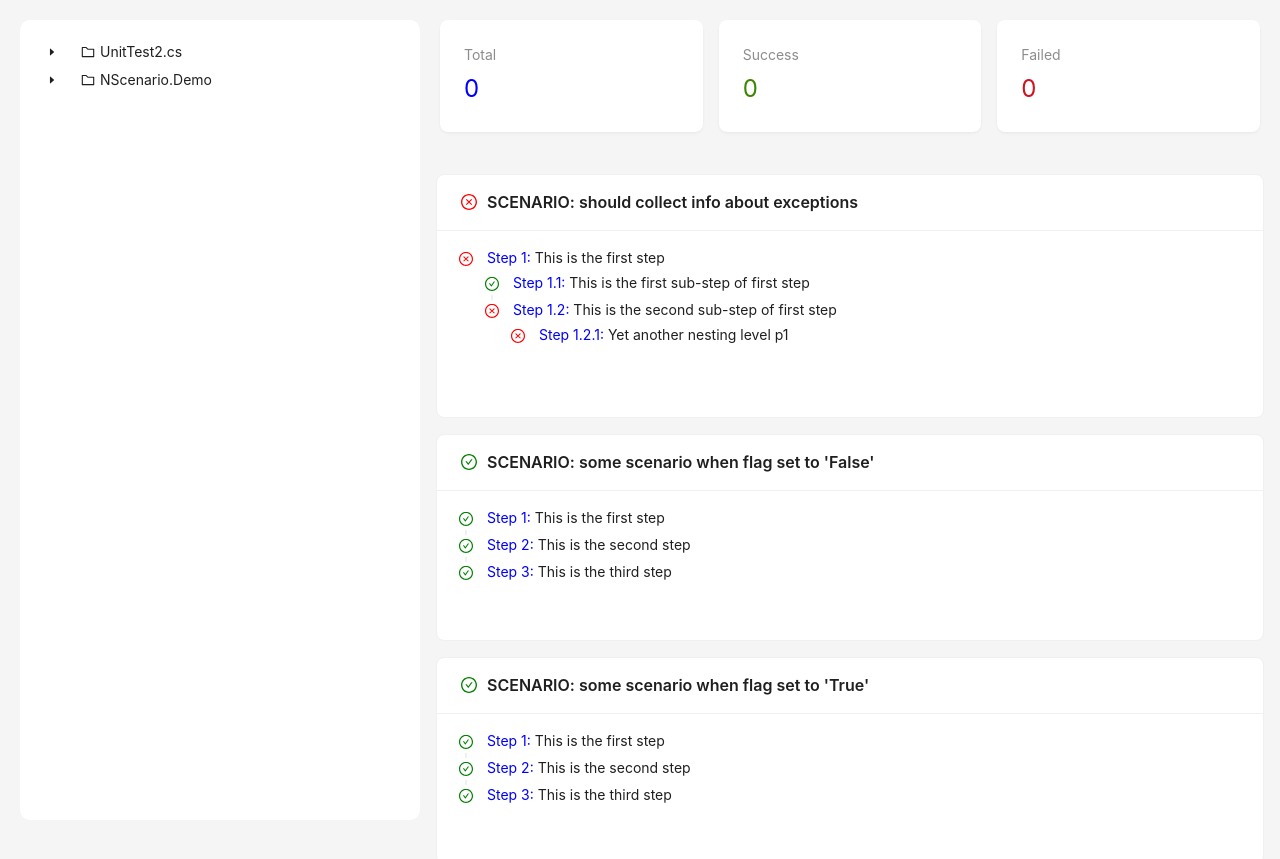
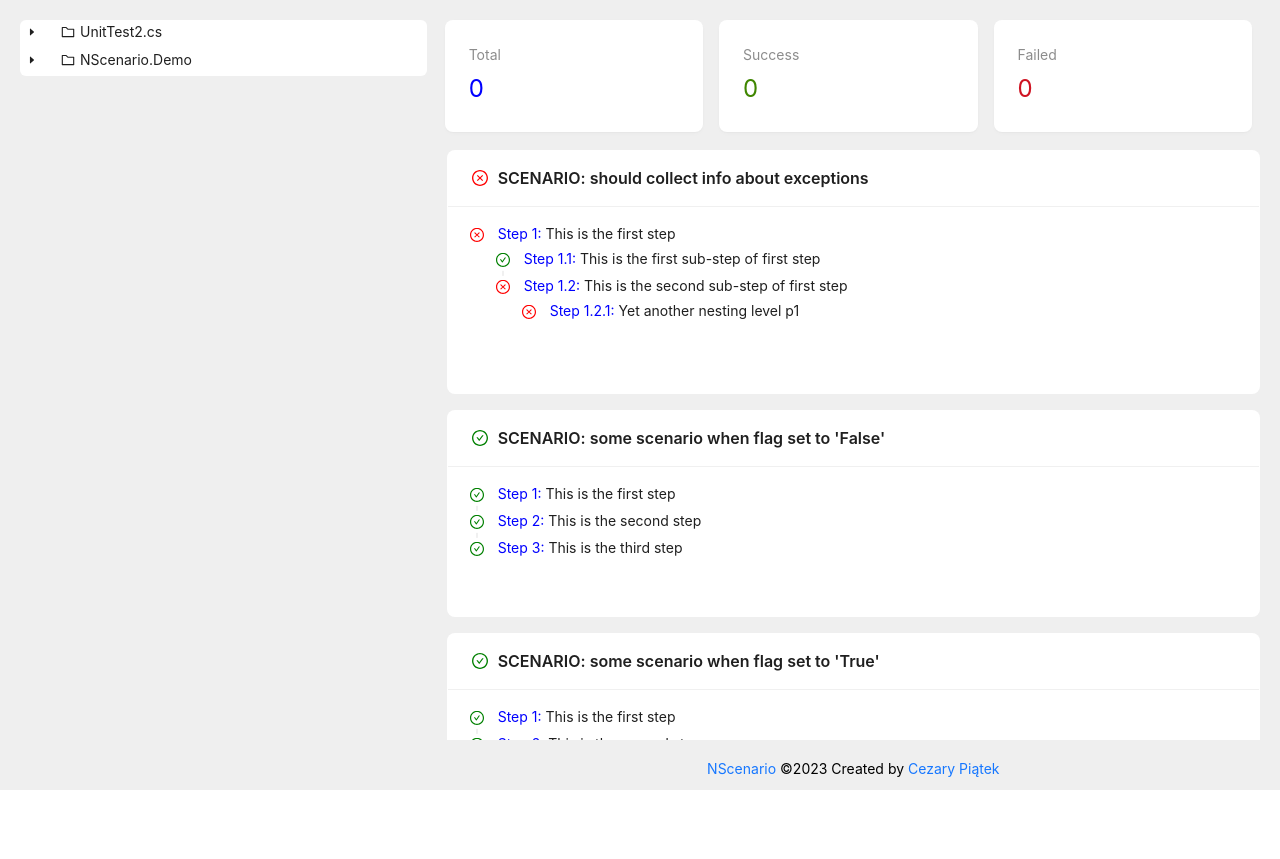
Before and after one commit to cezarypiatek/NScenario, a React (Create React App) app in the folder src/nscenario-report-browser/: page / in a window 1280 px wide. Shown: the top 859 px of the page. After the commit the page ends 800 px from the top, so only its background shows below. Built offline with nearby package versions, Linux system fonts and the light colour scheme.

Commit message:
Improve layout for report browser

```diff
--- a/src/nscenario-report-browser/public/scenarios.json
+++ b/src/nscenario-report-browser/public/scenarios.json
@@ -318,5 +318,77 @@
         "SubSteps": null
       }
     ]
+  },
+  {
+    "ScenarioTitle": "should Present BASIC Scenario With Camel Case Title 1",
+    "MethodName": "shouldPresentBASICScenarioWithCamelCaseTitle",
+    "FilePath": "C:\\repos\\NScenario\\src\\NScenario.Demo\\UnitTest1.cs",
+    "LineNumber": 36,
+    "Status": 0,
+    "Steps": [
+      {
+        "Description": "This is the first step",
+        "LineNumber": 38,
+        "FilePath": "C:\\repos\\NScenario\\src\\NScenario.Demo\\UnitTest1.cs",
+        "ExecutionTime": "00:00:00.0002279",
+        "Status": 3,
+        "Exception": null,
+        "SubSteps": null
+      },
+      {
+        "Description": "This is the second step",
+        "LineNumber": 43,
+        "FilePath": "C:\\repos\\NScenario\\src\\NScenario.Demo\\UnitTest1.cs",
+        "ExecutionTime": "00:00:00.0001344",
+        "Status": 3,
+        "Exception": null,
+        "SubSteps": null
+      },
+      {
+        "Description": "This is the third step",
+        "LineNumber": 48,
+        "FilePath": "C:\\repos\\NScenario\\src\\NScenario.Demo\\UnitTest1.cs",
+        "ExecutionTime": "00:00:00.0001646",
+        "Status": 3,
+        "Exception": null,
+        "SubSteps": null
+      }
+    ]
+  },
+  {
+    "ScenarioTitle": "should Present BASIC Scenario With Camel Case Title 2",
+    "MethodName": "shouldPresentBASICScenarioWithCamelCaseTitle",
+    "FilePath": "C:\\repos\\NScenario\\src\\NScenario.Demo\\UnitTest1.cs",
+    "LineNumber": 36,
+    "Status": 0,
+    "Steps": [
+      {
+        "Description": "This is the first step",
+        "LineNumber": 38,
+        "FilePath": "C:\\repos\\NScenario\\src\\NScenario.Demo\\UnitTest1.cs",
+        "ExecutionTime": "00:00:00.0002279",
+        "Status": 3,
+        "Exception": null,
+        "SubSteps": null
+      },
+      {
+        "Description": "This is the second step",
+        "LineNumber": 43,
+        "FilePath": "C:\\repos\\NScenario\\src\\NScenario.Demo\\UnitTest1.cs",
+        "ExecutionTime": "00:00:00.0001344",
+        "Status": 3,
+        "Exception": null,
+        "SubSteps": null
+      },
+      {
+        "Description": "This is the third step",
+        "LineNumber": 48,
+        "FilePath": "C:\\repos\\NScenario\\src\\NScenario.Demo\\UnitTest1.cs",
+        "ExecutionTime": "00:00:00.0001646",
+        "Status": 3,
+        "Exception": null,
+        "SubSteps": null
+      }
+    ]
   }
 ]
--- a/src/nscenario-report-browser/src/App.tsx
+++ b/src/nscenario-report-browser/src/App.tsx
@@ -4,9 +4,7 @@ import './App.css';
 //import  data from "./scenarios.json"
 import DirectoryTree from 'antd/es/tree/DirectoryTree';
 import { DataNode } from 'antd/es/tree';
-import {Affix,  Card, Col, Layout, Row, Space, Statistic, Timeline} from "antd";
-import {Content, Footer, Header } from 'antd/es/layout/layout';
-import Sider from 'antd/es/layout/Sider';
+import { Card, Col, Row, Space, Statistic, Timeline} from "antd";
 
 import {
     CheckCircleOutlined,
@@ -115,7 +113,7 @@ export function StatisticsCtr(props: {scenarios:Scenario[]}) {
   var success = props.scenarios.filter(value => value.Status === 0).length
   var failed = props.scenarios.filter(value => value.Status === 1).length
   return (
-      <Row gutter={16}>
+      <Row gutter={16} style={{width:"100%"}}>
         <Col span={8}>
           <Card bordered={false}>
             <Statistic
@@ -172,9 +170,9 @@ export function ScenarioTitleCtr(props: {data:Scenario}) {
         </div>
     );
 }
-export function ScenarioCtr(props: {data:Scenario}) {
+const ScenarioCtr = React.memo((props: {data:Scenario, isSelected:boolean}) =>{
   return (
-     <Card id={props.data.ScenarioTitle.replace(/\W+/g,"-")} title={(<ScenarioTitleCtr data={props.data} /> )} style={{width:"auto"}}>
+     <Card   id={props.data.ScenarioTitle.replace(/\W+/g,"-")} title={(<ScenarioTitleCtr data={props.data} /> )} style={{width:"auto", border: props.isSelected? "1px solid blue": "1px solid transparent",  transition: "border-color 0.5s ease" }}>
         <Timeline
 style={{paddingBottom:0}}
         mode={"left"}
@@ -185,7 +183,7 @@ style={{paddingBottom:0}}
         />
      </Card>
   );
-}
+});
 
 function generateTableOfContent(data:Scenario[])
 {
@@ -215,7 +213,7 @@ function App() {
 
     const [scenarioState, setScenarioState] = useState(scenarioData)
     const [treeState, setTreeState] = useState(treeData)
-
+    const [selectedScenario, setSelectedScenario] = useState("")
     useEffect( () => {
         (async ()=>{
             if(scenarioData.length === 0)
@@ -229,46 +227,35 @@ function App() {
     });
 
   return (
-    <div className="App" style={{textAlign:"left"}}>
-      <Layout hasSider>
-        <Sider
-            width={400}
-            style={{
-              overflow: 'auto',
-              height: '100vh',
-              position: 'fixed',
-              left: 0,
-              top: 0,
-              bottom: 0,
-              background:"white",
-              padding:20,
-              marginTop:20,
-                marginLeft:20,
-                borderRadius: 10
-            }}
-        >
-          <DirectoryTree multiple style={{width:"100%"}}  defaultExpandAll={true} treeData={treeState} onSelect={(key, a)=>{
-            if(a.node.isLeaf && a.node.title != null) {
+    <div className="App" style={{textAlign:"left", margin:0, padding:0}}>
+        <Row style={{height: "calc(100vh - 10px)", background: "#EFEFEF"}}>
+            <Col span={8}  style={{ height:"100%",  padding:"20px 0 20px 20px", overflowY:"scroll", overflowX:"hidden"}}>
+                <DirectoryTree  multiple   defaultExpandAll={true} treeData={treeState} onSelect={(key, a)=>{
+                    if(a.node.isLeaf && a.node.title != null) {
 
-              document.location = "#" + a.node.title.toString().replace(/\W+/g,"-")
-            }
-          }} />
-        </Sider>
-        <Layout className="site-layout" style={{ marginLeft: 420 }}>
-         <Affix>
-           <Header style={{ padding: 20, height:150, background:"#f5f5f5"}} >
-             <StatisticsCtr scenarios={scenarioData} />
-           </Header>
-         </Affix>
+                        document.location = "#" + a.node.title.toString().replace(/\W+/g,"-")
+                        setSelectedScenario(a.node.title.toString());
+                    }
+                }}
+                />
+            </Col>
+            <Col span={16} style={{height: "100%"}}>
+                <Row justify={"center"} style={{height: "150px", padding: "20px 20px 20px 10px"}}>
+                    <StatisticsCtr scenarios={scenarioData}  />
+                </Row>
+                <Row style={{ height:"calc(100% - 200px)", padding:"0px 20px 20px 20px", overflowY: "scroll"}}>
+                    <Space direction={"vertical"} size="middle" style={{ display: 'flex', width: "100%"}}>
+                        {scenarioState.map(value => <ScenarioCtr data={value} isSelected={selectedScenario === value.ScenarioTitle} />)}
+                    </Space>
+                </Row>
+                <Row align={"bottom"} style={{height:"50px", }}>
+                    <Col span={24} style={{textAlign:"center", padding: "20px"}}>
+                        <a href="https://github.com/cezarypiatek/NScenario" target="_blank" rel="noreferrer">NScenario</a> ©2023 Created by <a href="https://cezarypiatek.github.io/" target="_blank" rel="noreferrer">Cezary Piątek</a>
+                    </Col>
+                </Row>
+            </Col>
+        </Row>
 
-          <Content style={{ margin: '24px 16px 0', overflow: 'initial' }}>
-            <Space direction={"vertical"} size="middle" style={{ display: 'flex' }}>
-                    {scenarioState.map(value => <ScenarioCtr data={value} />)}
-            </Space>
-          </Content>
-            <Footer style={{ textAlign: 'center' }}><a href="https://github.com/cezarypiatek/NScenario" target="_blank" rel="noreferrer">NScenario</a> ©2023 Created by <a href="https://cezarypiatek.github.io/" target="_blank" rel="noreferrer">Cezary Piątek'</a></Footer>
-        </Layout>
-      </Layout>
     </div>
   );
 }
```
Also changed, not shown: 1 other file (tests, documents, lock files or other folders).
